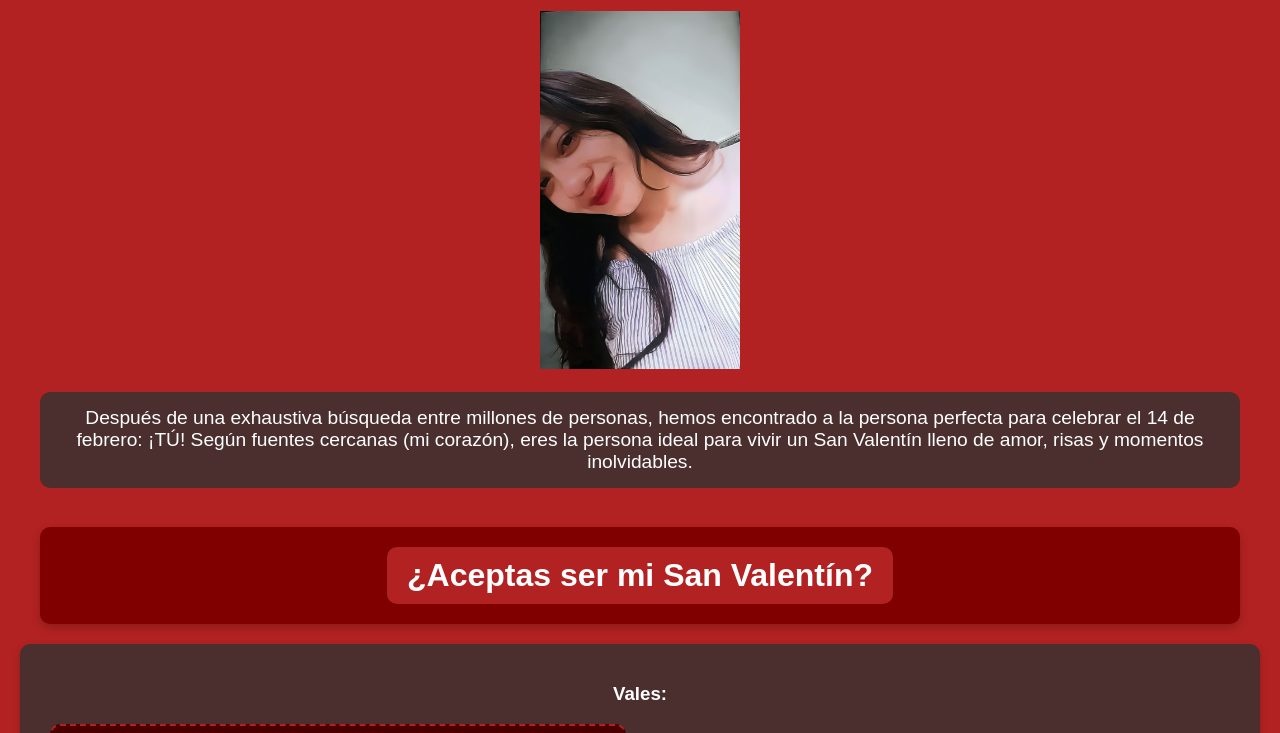
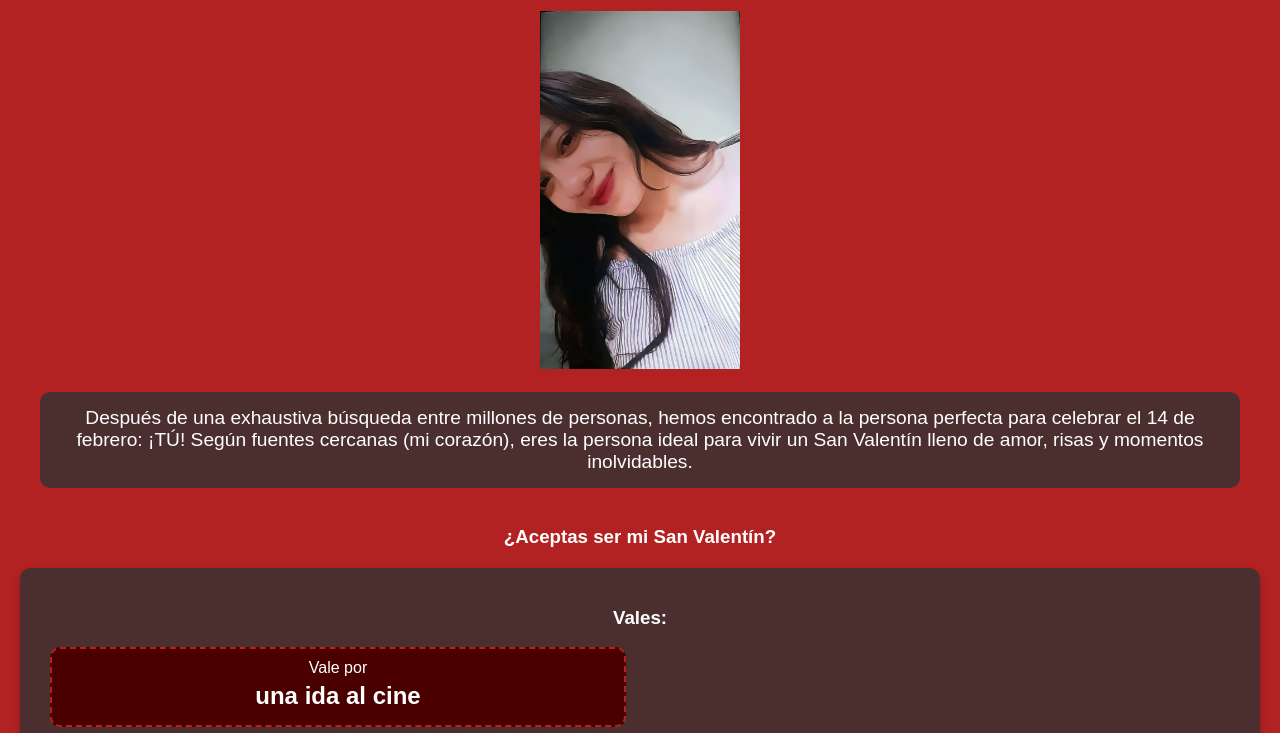
Before and after one commit to xIthan88x/web, a plain HTML site: page news.html in a window 1280 px wide. Shown: the part 275-1008 px from the top of the page. Drawn offline with Linux system fonts and the light colour scheme.

Commit message:
estilos.css

```diff
--- a/estilos.css
+++ b/estilos.css
@@ -103,26 +103,6 @@ header h2 {
     padding: 15px;
     border-radius: 10px;
     display: inline-block;
-}
-
-/* Tarjetas */
-.tarjeta {
-    background-color: #800000;
-    padding: 20px;
-    border-radius: 10px;
-    margin: 20px 0;
-    text-align: center;
-    box-shadow: 0 4px 8px rgba(0, 0, 0, 0.2);
-}
-
-.tarjeta h3 {
-    font-size: 2em;
-    margin: 0;
-    color: white;
-    background-color: #B22222;
-    display: inline-block;
-    padding: 10px 20px;
-    border-radius: 10px;
 }
 
 /* Sección de vales */
@@ -260,3 +240,6 @@ header h2 {
     color: #E63946;
     margin: 20px 0;
 }
+
+/* Sección de películas (sin cambios, como pediste) */
+/* Dejo esta sección tal cual estaba en tu código original */
```
